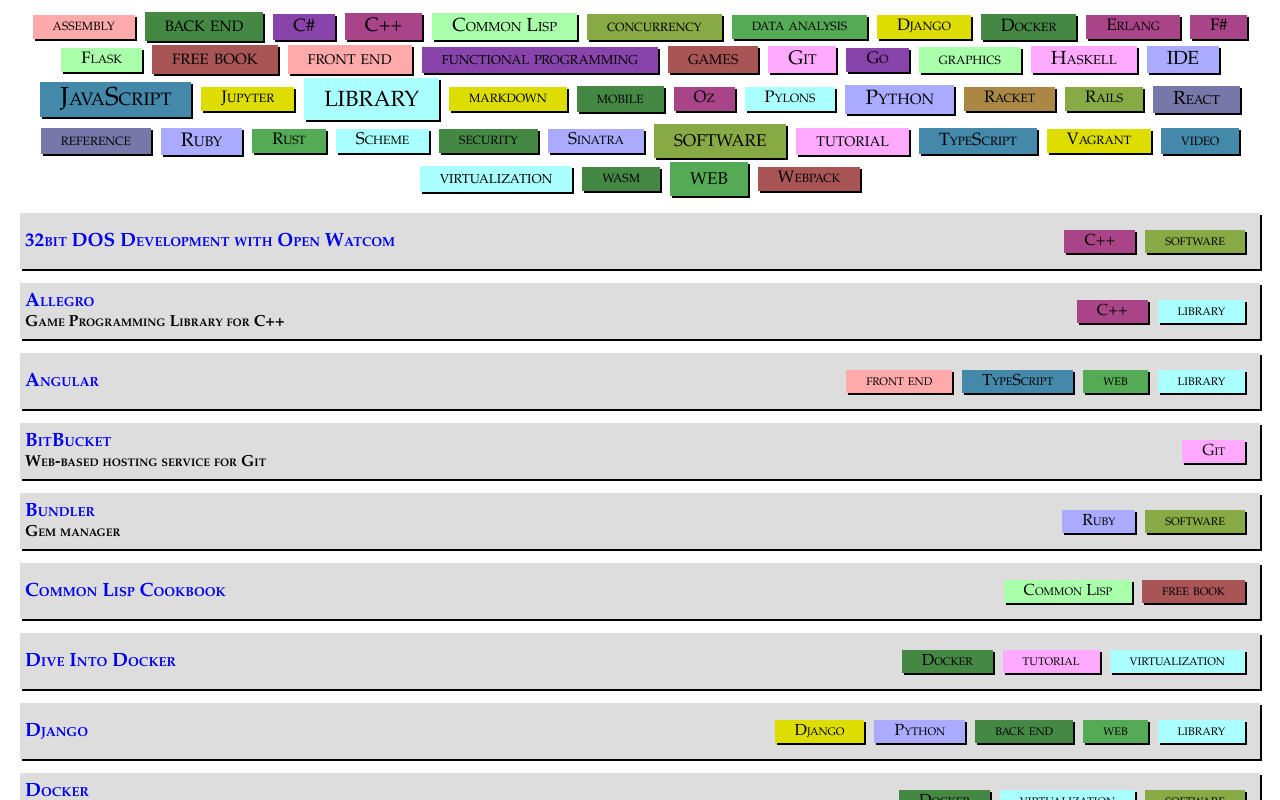
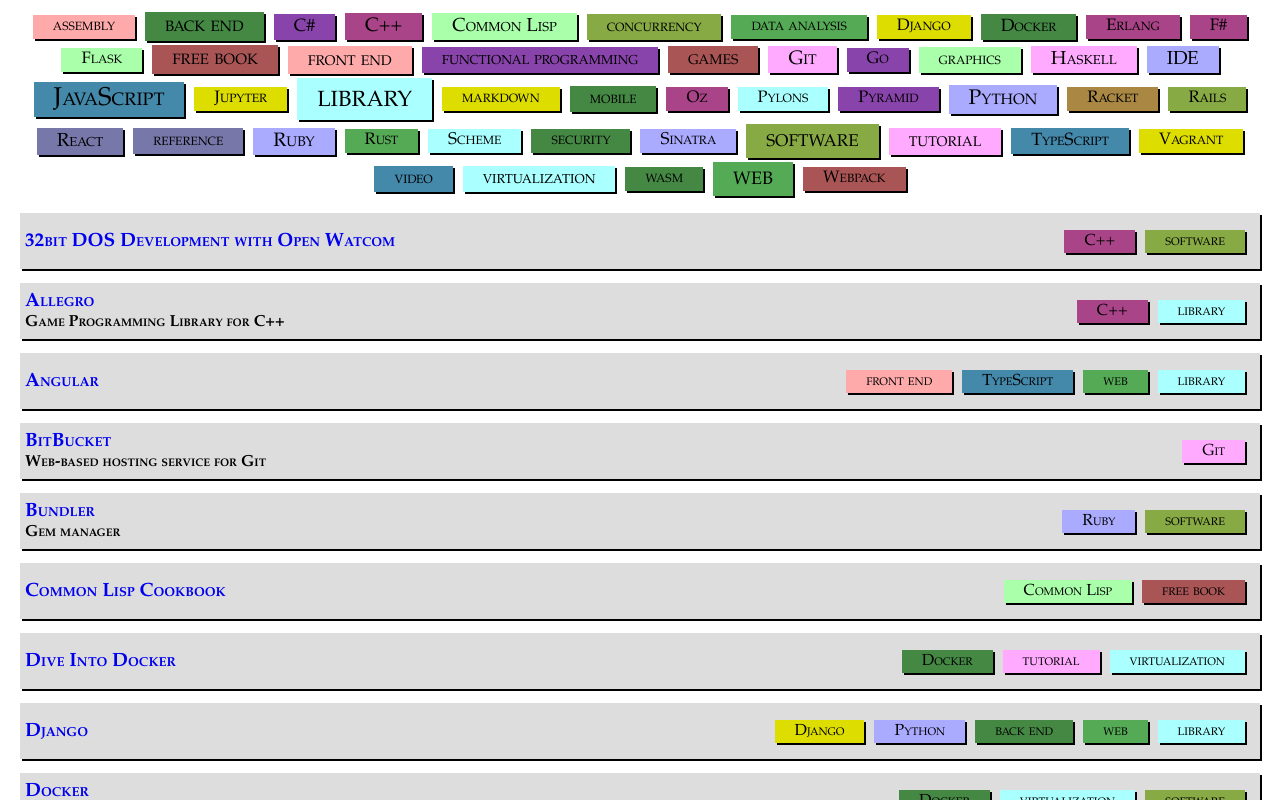
Before and after one commit to UCLeuvenLimburg/bookmarks, a React (Create React App) app: page / in a window 1280 px wide. Built offline with nearby package versions, Linux system fonts and the light colour scheme.

Commit message:
pyramid bookmark

```diff
--- a/public/data.js
+++ b/public/data.js
@@ -288,6 +288,12 @@
             description: `Web technologies for Python`
         },
         {
+            label: "Pyramid",
+            url: "https://trypyramid.com/",
+            tags: ['Pyramid', 'Python', 'back end', 'web', 'library'],
+            description: `Quickly create web applications in Python`
+        },
+        {
             label: "Django",
             url: "https://www.djangoproject.com/",
             tags: ['Django', 'Python', 'back end', 'web', 'library'],
```
